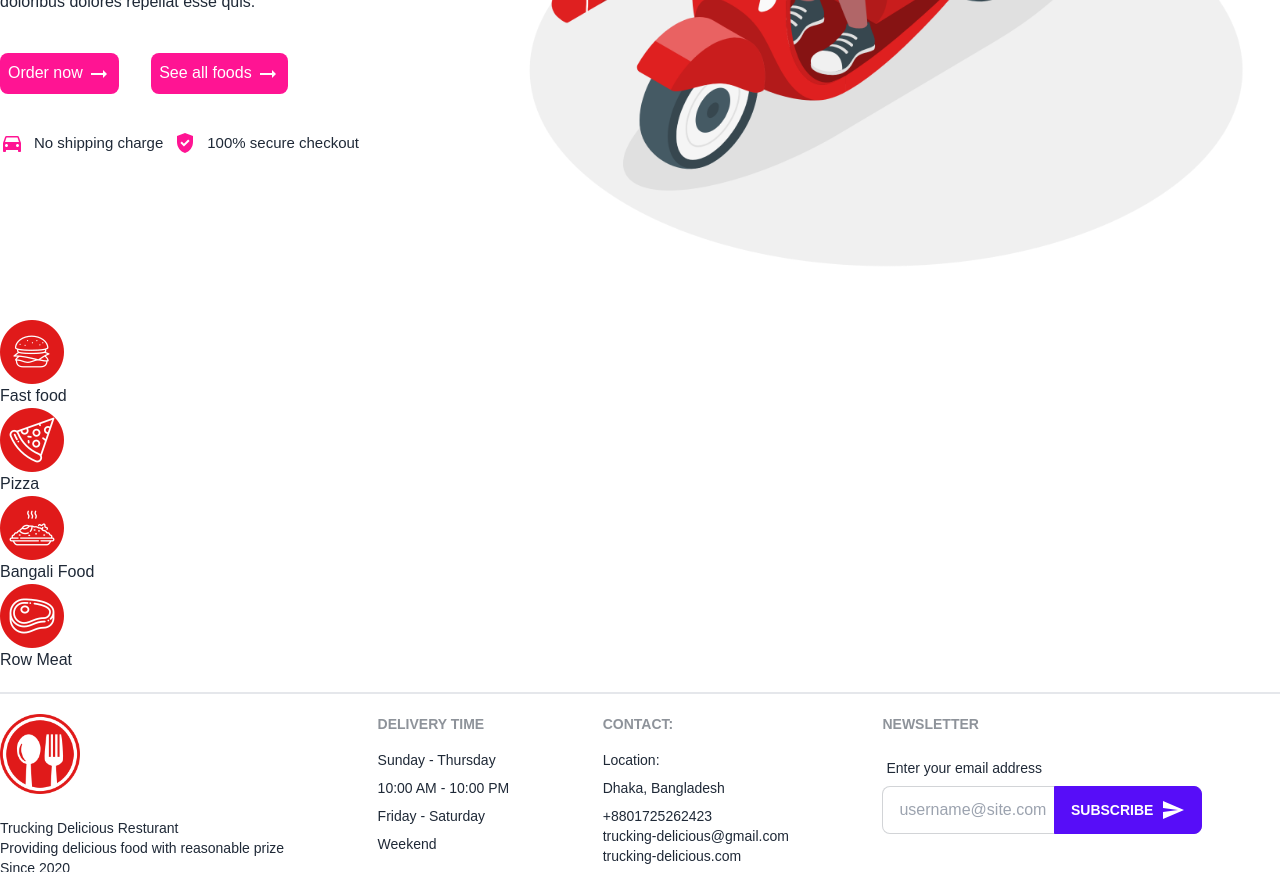
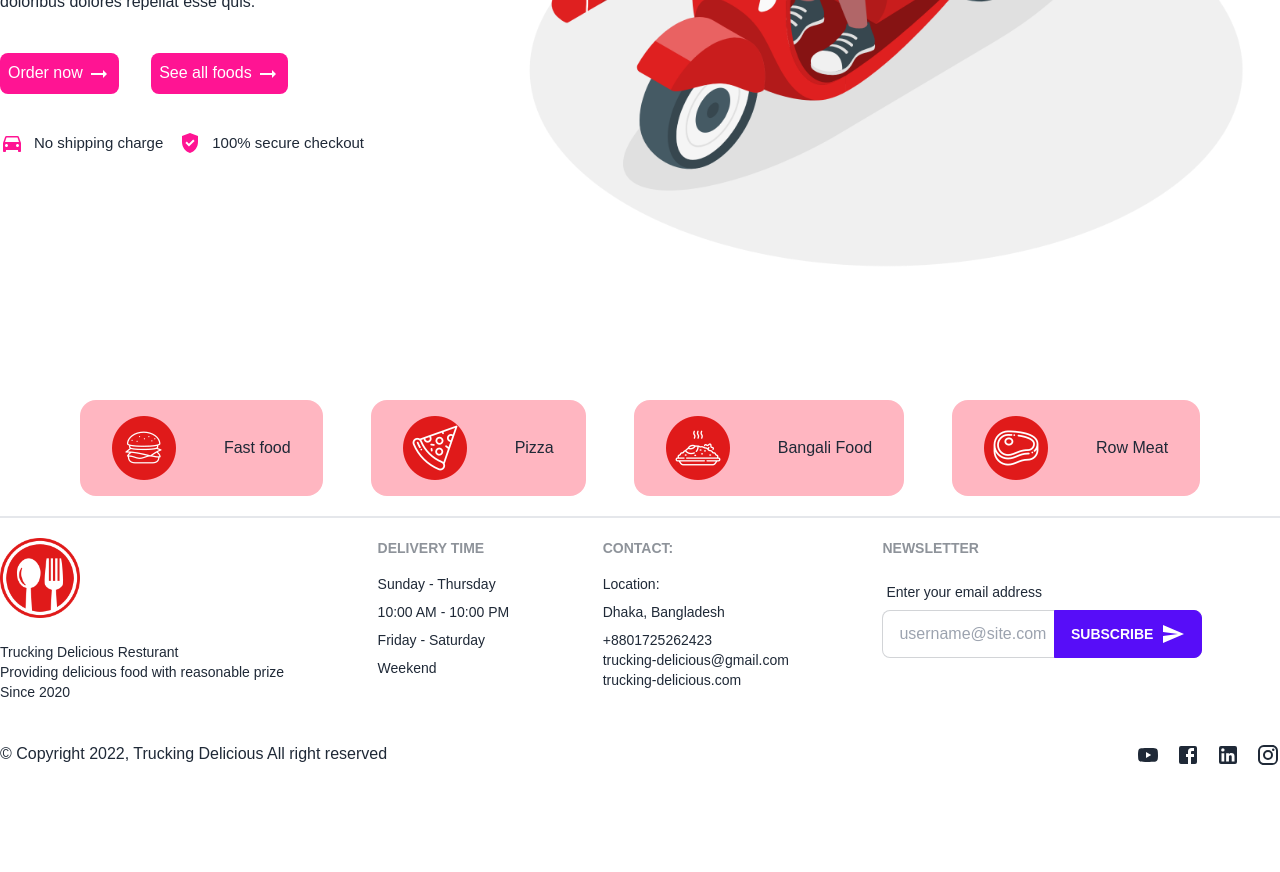
Before and after one commit to ruhulamin111/trucking-delicious, a React (Create React App) app: page /home in a window 1280 px wide. Shown: the part 580-1452 px from the top of the page. After the commit the page ends 1347 px from the top, so only its background shows below. Built offline with nearby package versions, Linux system fonts and the light colour scheme.

Commit message:
done category

```diff
--- a/src/components/Header/Header.js
+++ b/src/components/Header/Header.js
@@ -36,6 +36,7 @@ const Header = () => {
                 </div>
                 <div className="navbar-end">
                     <Link to='/' className="btn btn-ghost font-bold normal-case text-2xl"><ShoppingBasketIcon /> <sup >0</sup></Link>
+
                     <Link to='/' className="btn btn-ghost font-bold normal-case text-2xl"><AccountCircleIcon /></Link>
                 </div>
             </div>
--- a/src/components/UI/Category/Category.js
+++ b/src/components/UI/Category/Category.js
@@ -3,6 +3,7 @@ import categoryImg1 from '../../../assets/images/category-01.png'
 import categoryImg2 from '../../../assets/images/category-02.png'
 import categoryImg3 from '../../../assets/images/category-03.png'
 import categoryImg4 from '../../../assets/images/category-04.png'
+import '../../../styles/Category.css'
 
 const Category = () => {
     const categoryData = [
@@ -24,10 +25,10 @@ const Category = () => {
         },
     ]
     return (
-        <div className='grid grid-col'>
+        <div className='category_section'>
             {
-                categoryData.map((category, i) => <div key={i}>
-                    <div>
+                categoryData.map((category, i) => <div className='category_section_item' key={i}>
+                    <div >
                         <img src={category.img} alt="" />
                     </div>
                     <h1>{category.name}</h1>
--- /dev/null
+++ b/src/styles/Category.css
@@ -0,0 +1,22 @@
+.category_section {
+    display: flex;
+    justify-content: center;
+    align-items: center;
+    gap: 3rem;
+    margin-top: 5rem;
+}
+
+.category_section_item {
+    display: flex;
+    align-items: center;
+    justify-content: space-between;
+    gap: 3rem;
+    background-color: lightpink;
+    padding: 1rem 2rem;
+    border-radius: 1rem;
+    transition: .5s;
+}
+
+.category_section_item:hover {
+    transform: translateY(-15px);
+}
--- a/src/styles/Home.css
+++ b/src/styles/Home.css
@@ -54,7 +54,7 @@
 
 .home_info_section {
     display: flex;
-    gap: 10px;
+    gap: 15px;
     margin-top: 2rem;
 }
 
```
